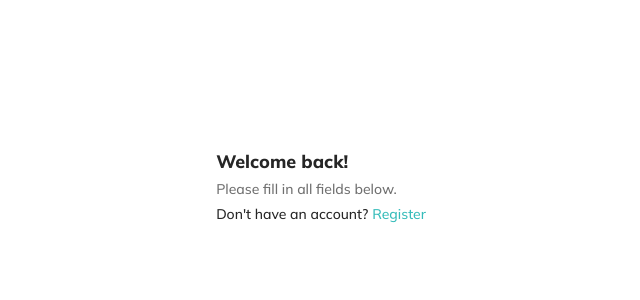
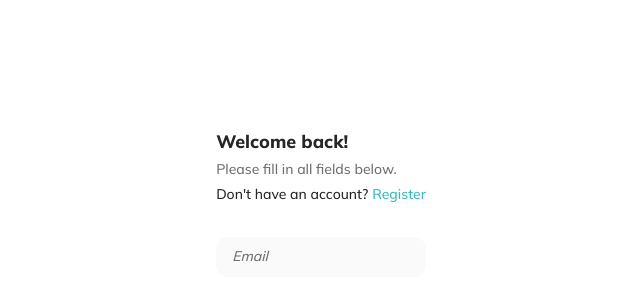
Before and after one commit to yabakune/kujira-web-client, a Next.js app: page /login in a window 1280 px wide. Shown: the part 198-498 px from the top of the page, without its empty margins (319-959 px from the left). Built offline with nearby package versions, Linux system fonts and the light colour scheme.

Commit message:
Create helper function to dynamically determine input component background color.

```diff
--- a/src/components/auth/auth-form.tsx
+++ b/src/components/auth/auth-form.tsx
@@ -1,9 +1,17 @@
+import { useSignal } from "@preact/signals-react";
+
+import * as Components from "@/components";
+import * as Types from "@/types";
 import { AuthHeader } from "./auth-header";
 
-import * as Types from "@/types";
 import Styles from "./auth-form.module.scss";
 
 export const AuthForm = (props: Types.AuthFormProps) => {
+  const email = useSignal("");
+  const username = useSignal("");
+  const password = useSignal("");
+  const confirmPassword = useSignal("");
+
   function submit(event: Types.OnSubmit) {
     event.preventDefault();
 
@@ -18,7 +26,16 @@ export const AuthForm = (props: Types.AuthFormProps) => {
     <form className={Styles.form} onSubmit={submit}>
       <AuthHeader type={props.type} />
 
-      <div className={Styles.body}></div>
+      <div className={Styles.body}>
+        <Components.Input
+          value={email.value}
+          placeholder="Email"
+          setValue={(event: Types.OnChange) =>
+            (email.value = event.currentTarget.value)
+          }
+          backgroundLevel={2}
+        />
+      </div>
     </form>
   );
 };
--- a/src/components/input.module.scss
+++ b/src/components/input.module.scss
@@ -2,11 +2,15 @@
   display: flex;
   align-items: center;
   gap: var(--sixteenPixels);
+  height: var(--fortyPixels);
   padding: 0rem var(--sixteenPixels);
 }
 
 .input {
   font-size: var(--fourteenPixels);
+  background-color: transparent;
+  border: none;
+  outline: none;
 
   &::placeholder {
     color: var(--themeTen);
--- a/src/components/input.tsx
+++ b/src/components/input.tsx
@@ -8,17 +8,25 @@ type Props = {
   placeholder: string;
   setValue: (event: Types.OnChange) => void;
   borderRadius?: number;
+  backgroundLevel?: number;
 };
 
 export const Input = (props: Props) => {
+  return (
     <article
-    className={Styles.article}
-    style={{ borderRadius: Helpers.setBorderRadius(props.borderRadius) }}
+      className={`
+        ${Styles.article}
+        ${Helpers.setBackgroundLevel(props.backgroundLevel || 1)}`}
+      style={{
+        borderRadius: Helpers.setBorderRadius(props.borderRadius),
+      }}
     >
       <input
+        className={Styles.input}
         onChange={props.setValue}
         value={props.value}
         placeholder={props.placeholder}
       />
-  </article>;
+    </article>
+  );
 };
--- a/src/helpers/styles.helpers.ts
+++ b/src/helpers/styles.helpers.ts
@@ -1,3 +1,30 @@
+import ThemeStyles from "@/styles/themes.module.scss";
+
 export function setBorderRadius(borderRadius?: number): string {
   return borderRadius ? `${borderRadius}px` : "12px";
 }
+
+export function setBackgroundLevel(level: number): string {
+  switch (level) {
+    case 2:
+      return `${ThemeStyles.backgroundLevel} ${ThemeStyles.two}`;
+    case 3:
+      return `${ThemeStyles.backgroundLevel} ${ThemeStyles.three}`;
+    case 4:
+      return `${ThemeStyles.backgroundLevel} ${ThemeStyles.four}`;
+    case 5:
+      return `${ThemeStyles.backgroundLevel} ${ThemeStyles.five}`;
+    case 6:
+      return `${ThemeStyles.backgroundLevel} ${ThemeStyles.six}`;
+    case 7:
+      return `${ThemeStyles.backgroundLevel} ${ThemeStyles.seven}`;
+    case 8:
+      return `${ThemeStyles.backgroundLevel} ${ThemeStyles.eight}`;
+    case 9:
+      return `${ThemeStyles.backgroundLevel} ${ThemeStyles.nine}`;
+    case 10:
+      return `${ThemeStyles.backgroundLevel} ${ThemeStyles.ten}`;
+    default:
+      return `${ThemeStyles.backgroundLevel} ${ThemeStyles.one}`;
+  }
+}
--- a/src/styles/themes.module.scss
+++ b/src/styles/themes.module.scss
@@ -29,3 +29,69 @@
 
   --shadowOne: 0px 8px 16px 0px #ebebeb;
 }
+
+@mixin determineBackgroundLevel($level) {
+  @if $level == two {
+    background-color: var(--themeTwo);
+  } @else if $level == three {
+    background-color: var(--themeThree);
+  } @else if $level == four {
+    background-color: var(--themeFour);
+  } @else if $level == five {
+    background-color: var(--themeFive);
+  } @else if $level == six {
+    background-color: var(--themeSix);
+  } @else if $level == seven {
+    background-color: var(--themeSeven);
+  } @else if $level == eight {
+    background-color: var(--themeEight);
+  } @else if $level == nine {
+    background-color: var(--themeNine);
+  } @else if $level == ten {
+    background-color: var(--themeTen);
+  } @else {
+    background-color: var(--themeOne);
+  }
+}
+
+.backgroundLevel {
+  &.one {
+    @include determineBackgroundLevel(one);
+  }
+
+  &.two {
+    @include determineBackgroundLevel(two);
+  }
+
+  &.three {
+    @include determineBackgroundLevel(three);
+  }
+
+  &.four {
+    @include determineBackgroundLevel(four);
+  }
+
+  &.five {
+    @include determineBackgroundLevel(five);
+  }
+
+  &.six {
+    background-color: var(--themeSix);
+  }
+
+  &.seven {
+    @include determineBackgroundLevel(seven);
+  }
+
+  &.eight {
+    @include determineBackgroundLevel(eight);
+  }
+
+  &.nine {
+    @include determineBackgroundLevel(nine);
+  }
+
+  &.ten {
+    @include determineBackgroundLevel(ten);
+  }
+}
```
Also changed, not shown: src/components/index.ts (+5 -2 lines). Lines whose indentation alone changed are shown as unchanged.
